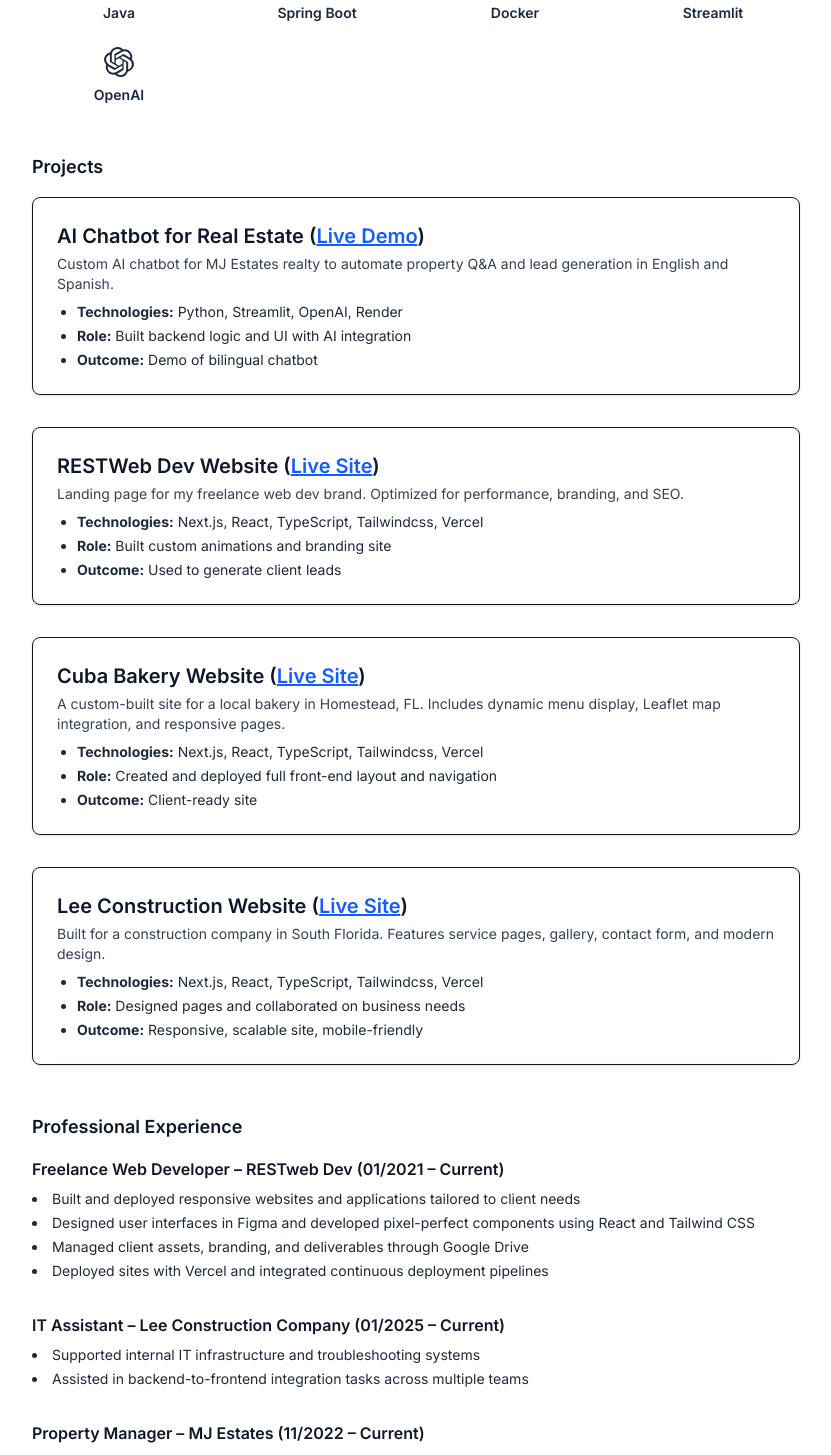
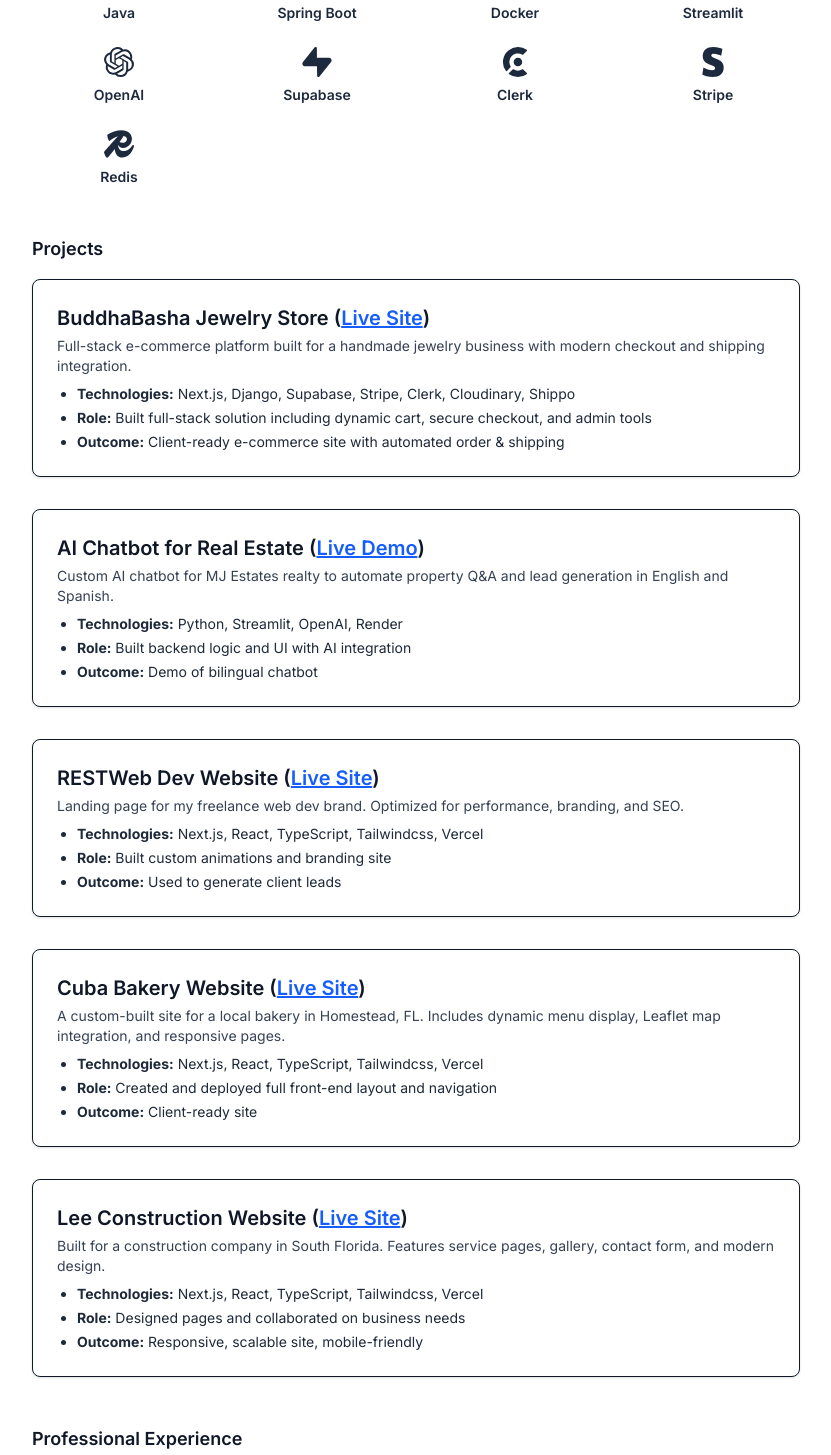
Before and after one commit to JoelLGarcia0/new_portfolio, a Next.js app: page / in a window 1280 px wide. Shown: the part 620-2075 px from the top of the page, without its empty margins (224-1055 px from the left). Built offline with nearby package versions, Linux system fonts and the light colour scheme.

Commit message:
update credentials/projects

```diff
--- a/src/app/page.tsx
+++ b/src/app/page.tsx
@@ -20,6 +20,10 @@ import {
   SiSpringboot,
   SiStreamlit,
   SiOpenai,
+  SiSupabase,
+  SiRedis,
+  SiStripe,
+  SiClerk,
 } from "react-icons/si";
 import ProjectCard from "@/components/ProjectCard";
 import { darklogo, logo } from "../../public";
@@ -54,7 +58,7 @@ export default function Home() {
         </div>
         <div className="flex items-center gap-4">
           <a
-            href="/JOEL_GARCIA_Resume.pdf"
+            href="/JOEL_GARCIA_RESUME2.pdf"
             className="bg-black text-white px-4 py-2 rounded flex items-center gap-2 dark:border hover:bg-gray-800 text-xs"
             download
           >
@@ -140,11 +144,45 @@ export default function Home() {
             <SiOpenai className="mx-auto text-3xl" />
             <p className="text-sm font-semibold mt-2">OpenAI</p>
           </div>
+
+          <div>
+            <SiSupabase className="mx-auto text-3xl" />
+            <p className="text-sm font-semibold mt-2">Supabase</p>
+          </div>
+          <div>
+            <SiClerk className="mx-auto text-3xl" />
+            <p className="text-sm font-semibold mt-2">Clerk</p>
+          </div>
+          <div>
+            <SiStripe className="mx-auto text-3xl" />
+            <p className="text-sm font-semibold mt-2">Stripe</p>
+          </div>
+          <div>
+            <SiRedis className="mx-auto text-3xl" />
+            <p className="text-sm font-semibold mt-2">Redis</p>
+          </div>
         </div>
       </section>
 
       <section className="max-w-3xl mx-auto mb-12 space-y-8">
         <h2 className="text-lg font-semibold mb-4">Projects</h2>
+        <ProjectCard
+          title="BuddhaBasha Jewelry Store"
+          description="Full-stack e-commerce platform built for a handmade jewelry business with modern checkout and shipping integration."
+          techStack={[
+            "Next.js",
+            "Django",
+            "Supabase",
+            "Stripe",
+            "Clerk",
+            "Cloudinary",
+            "Shippo",
+          ]}
+          role="Built full-stack solution including dynamic cart, secure checkout, and admin tools"
+          outcome="Client-ready e-commerce site with automated order & shipping"
+          linkLabel="Live Site"
+          linkHref="https://buddhabashafrontend.vercel.app/" // replace with real URL if not yet live
+        />
         <ProjectCard
           title="AI Chatbot for Real Estate"
           description="Custom AI chatbot for MJ Estates realty to automate property Q&A and lead generation in English and Spanish."
@@ -206,7 +244,7 @@ export default function Home() {
 
         <div>
           <h3 className="text-md font-semibold">
-            Freelance Web Developer – RESTweb Dev (01/2021 – Current)
+            Freelance Web Developer – RESTweb Dev (11/2024 – Current)
           </h3>
           <ul className="list-disc list-inside text-sm text-gray-800 dark:text-gray-300 mt-2 space-y-1">
             <li>
@@ -230,7 +268,7 @@ export default function Home() {
 
         <div>
           <h3 className="text-md font-semibold">
-            IT Assistant – Lee Construction Company (01/2025 – Current)
+            IT Support Specialist – Lee Construction Company (01/2025 – Current)
           </h3>
           <ul className="list-disc list-inside text-sm text-gray-800 dark:text-gray-300 mt-2 space-y-1">
             <li>
@@ -245,7 +283,7 @@ export default function Home() {
 
         <div>
           <h3 className="text-md font-semibold">
-            Property Manager – MJ Estates (11/2022 – Current)
+            Property Manager – MJ Estates (01/2021 – Current)
           </h3>
           <ul className="list-disc list-inside text-sm text-gray-800 dark:text-gray-300 mt-2 space-y-1">
             <li>
```
Also changed, not shown: 1 other file (tests, documents, lock files or other folders).
